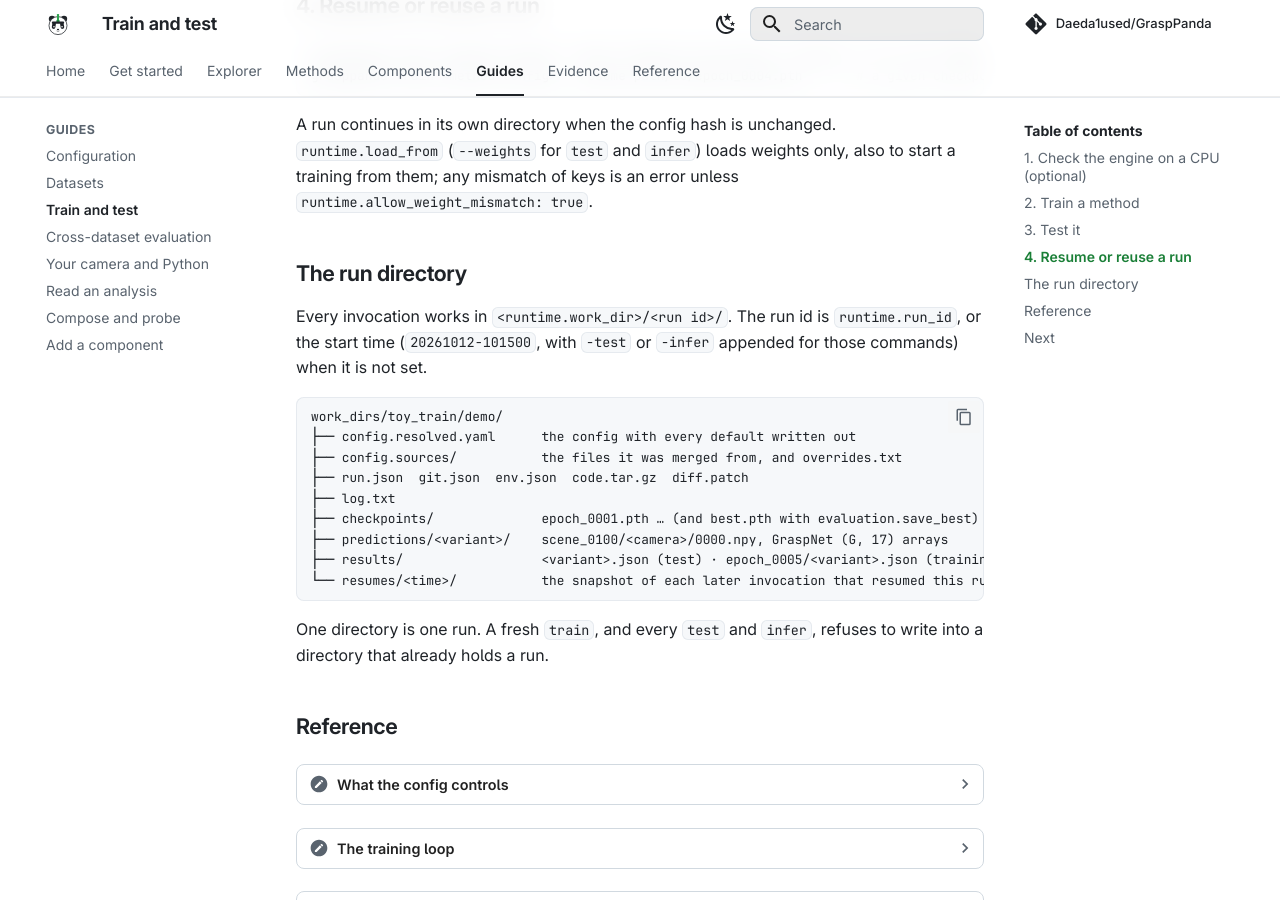
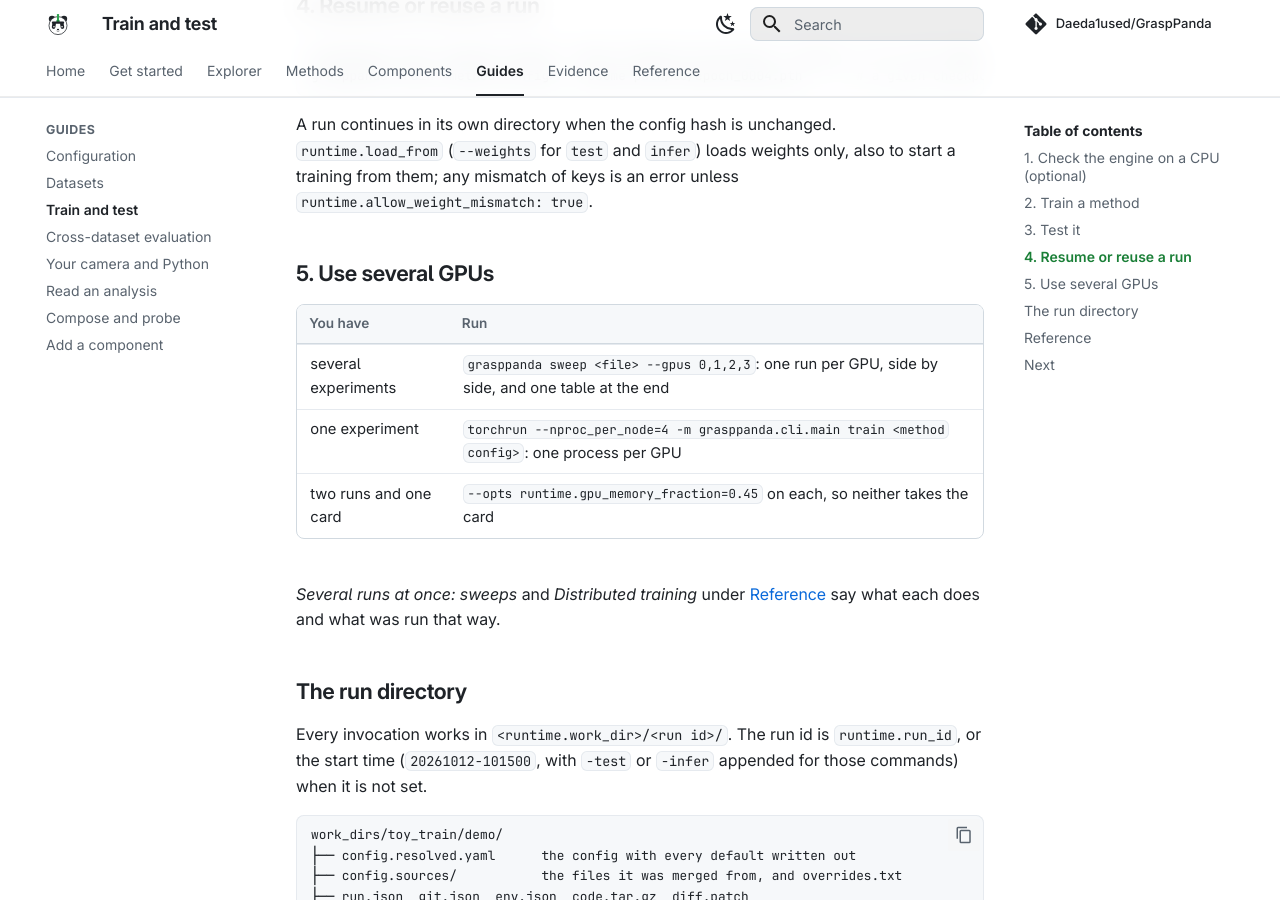
Before and after one commit to Daeda1used/GraspPanda, an MkDocs documentation site: the page built from docs/user_guides/train_test.md, in a window 1280 px wide and 900 px high, scrolled down 1469 px. Built offline with MkDocs 1.6.1 and Material for MkDocs 9.7.7, drawn with Linux system fonts in a browser that asks for light colours; comment, search, counter and statistics services are not loaded.

Commit message:
The training guide says in three lines how to use several GPUs
Co-Authored-By: Claude Fable 5.2 <noreply@anthropic.com>

```diff
--- a/docs/user_guides/train_test.md
+++ b/docs/user_guides/train_test.md
@@ -124,6 +124,17 @@ A run continues in its own directory when the config hash is unchanged.
 `runtime.load_from` (`--weights` for `test` and `infer`) loads weights only, also to start a
 training from them; any mismatch of keys is an error unless
 `runtime.allow_weight_mismatch: true`.
+
+## 5. Use several GPUs
+
+| You have | Run |
+|---|---|
+| several experiments | `grasppanda sweep <file> --gpus 0,1,2,3`: one run per GPU, side by side, and one table at the end |
+| one experiment | `torchrun --nproc_per_node=4 -m grasppanda.cli.main train <method config>`: one process per GPU |
+| two runs and one card | `--opts runtime.gpu_memory_fraction=0.45` on each, so neither takes the card |
+
+*Several runs at once: sweeps* and *Distributed training* under [Reference](#reference) say
+what each does and what was run that way.
 
 ## The run directory
 
```
